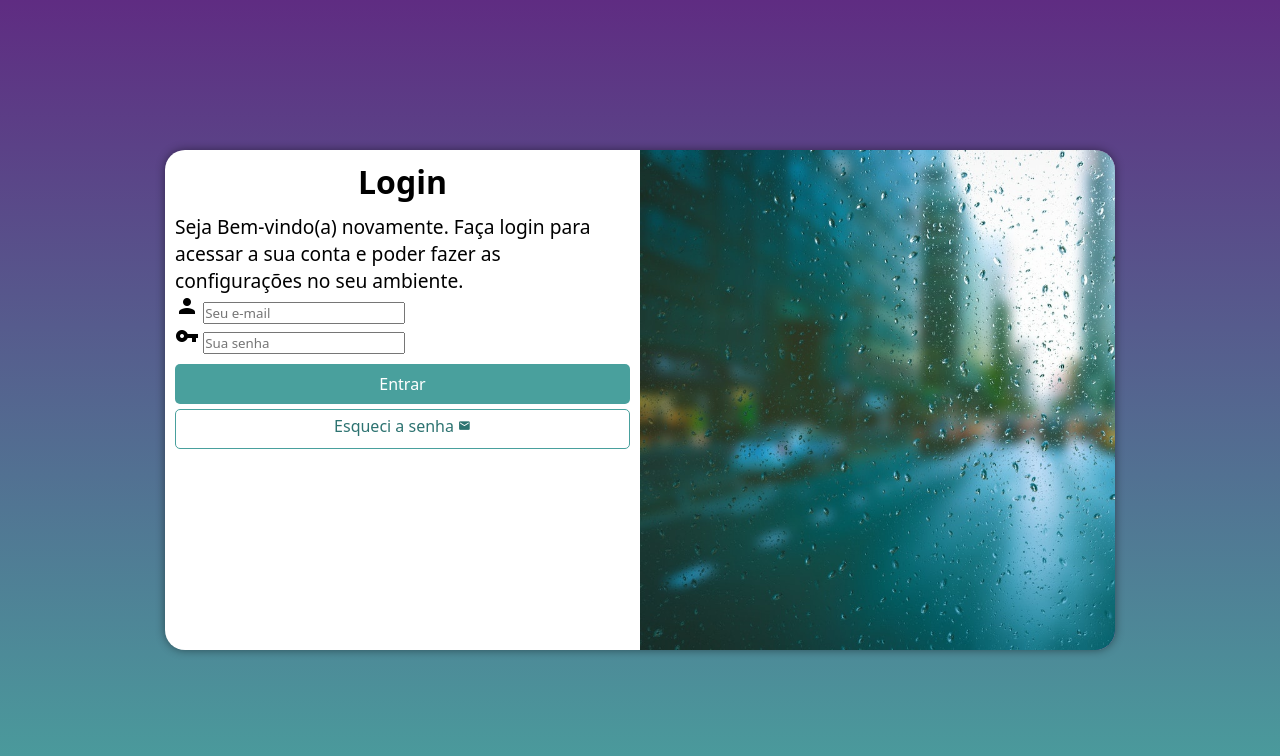
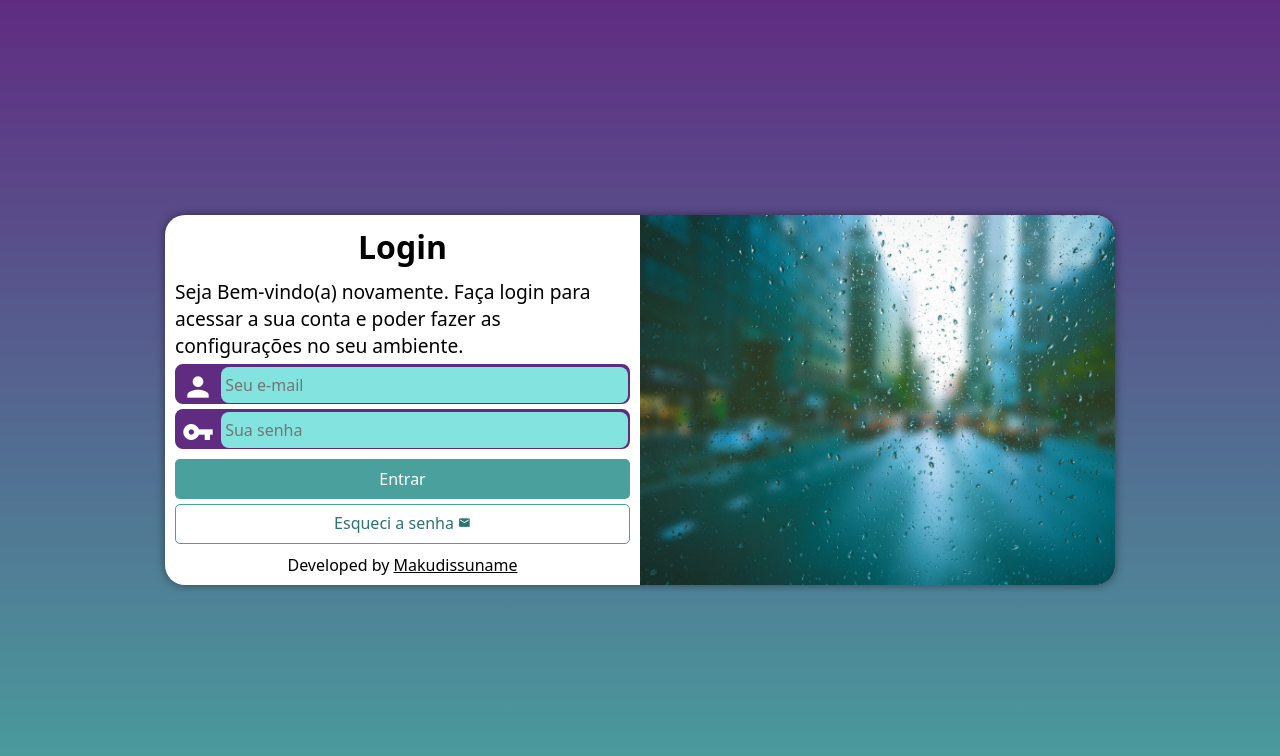
Before and after one commit to Makudissuname/login, a plain HTML site: page index.html in a window 1280 px wide. Drawn offline with Linux system fonts and the light colour scheme.

Commit message:
acho que esta finalizado, só falta dar uns acabamentos.

```diff
--- a/estilos/media-query.css
+++ b/estilos/media-query.css
@@ -16,6 +16,7 @@ Grandes Telas: acima de 1200px
     }
 section#login{
     width: 80vw;
+    height: 320px;
 }
 
 section#login > div#imagem{
@@ -37,6 +38,7 @@ section#login > div#formulario{
 
     section#login{
         width: 950px;
+        height: 370px;
     }
 
     section#login > div#imagem{
--- a/estilos/style.css
+++ b/estilos/style.css
@@ -33,7 +33,7 @@ section#login{
     transform: translate(-50%, -50%);
     background-color: white;
     width: 250px;
-    height: 500px;
+    height: 535px;
     border-radius: 20px;
     overflow: hidden;
 
@@ -49,6 +49,37 @@ section#login > div#imagem{
     background-position: left bottom;
     height: 200px;
 }
+div.campo > label{
+    display: none;
+}
+
+div.campo > span{
+
+    color: white;
+    font-size: 2em;
+    width: 40px;
+    padding: 5px;
+}
+
+div.campo > input{
+
+    background-color:#82e3df ;
+    font-size: 1em;
+    height: 100%;
+    transform: translateY(-12px);
+
+    border: 0px;
+    border-radius: 8px;
+    padding: 4px;
+    width: calc(100% - 44.4px)
+
+}
+
+div.campo > input:focus-within{
+    background-color: white;
+    border: none;
+}
+
 section#login > div#formulario{
     display: block;
     padding: 10px;
@@ -62,6 +93,18 @@ div#formulario > p{
     font-size: 0.8em;
 }
 
+form > div.campo{
+    background-color: var(--cor1);
+    border: 2px solid var(--cor1);
+    display: block;
+    width: 100%;
+    height: 40px;
+    border-radius: 8px;
+    margin: 5px 0px;
+
+}
+
+
 form > input[type=submit]{
     display: block;
     font-size: 1em;
@@ -71,7 +114,7 @@ form > input[type=submit]{
     color: white;
     border: none;
     border-radius: 5px;
-    cursor:context-menu;
+    cursor:pointer;
     margin-top: 10px;
 
 
@@ -94,14 +137,28 @@ form > a.botao{
     border: 1px solid var(--cor0);
     border-radius: 5px;
     text-decoration: none;
-    padding-top: 5px;
+    padding-top: 7px;
     margin-top: 5px;
 }
 form > a.botao:hover{
     background-color: #5bc5c2;
+    color: white;
+    transition: .5s;
 
 }
 
 form > a.botao > span{
     font-size: 0.8em;
 }
+
+p.rodape{
+    display: block;
+    text-align: center;
+    margin-top: 10px;
+
+    color: black;
+}
+
+p.rodape > a{
+    color: black;
+}
--- a/index.html
+++ b/index.html
@@ -19,22 +19,23 @@
             <div id="formulario">
                 <h1>Login</h1>
                 <p>Seja Bem-vindo(a) novamente. Faça login para acessar a sua conta e poder fazer as configurações no seu ambiente.</p>
-                <form action="login.php" method="post" autocomplete="on">
+                <form action="esqueci.html" method="post" autocomplete="on">
 
                     <div class="campo">
 
                         <span class="material-icons">person</span> <input type="email" name="login" id="ilogin" placeholder="Seu e-mail" autocomplete="email" maxlength="30" required>
-                        <label for="ilogin"></label>
+                        <label for="ilogin">Nome</label>
 
                     </div>
-                    <div class="senha">
+                    <div class="campo">
 
                         <span class="material-icons">vpn_key</span> <input type="password" name="senha" id="isenha" placeholder="Sua senha" autocomplete="current-password" required minlength="8" maxlength="13">
-                        <label for="isenha"></label>
+                        <label for="isenha">Senha</label>
                     </div>
                     <input type="submit" value="Entrar">
                     <a href="esqueci.html" class="botao">Esqueci a senha <span class="material-icons">mail</span></a>
 
+                    <p class="rodape">Developed by <a href="https://github.com/Makudissuname" target="_blank">Makudissuname</a></p>
 
                 </form>
             </div>
```
Also changed, not shown: esqueci.html (+17 -2 lines).
